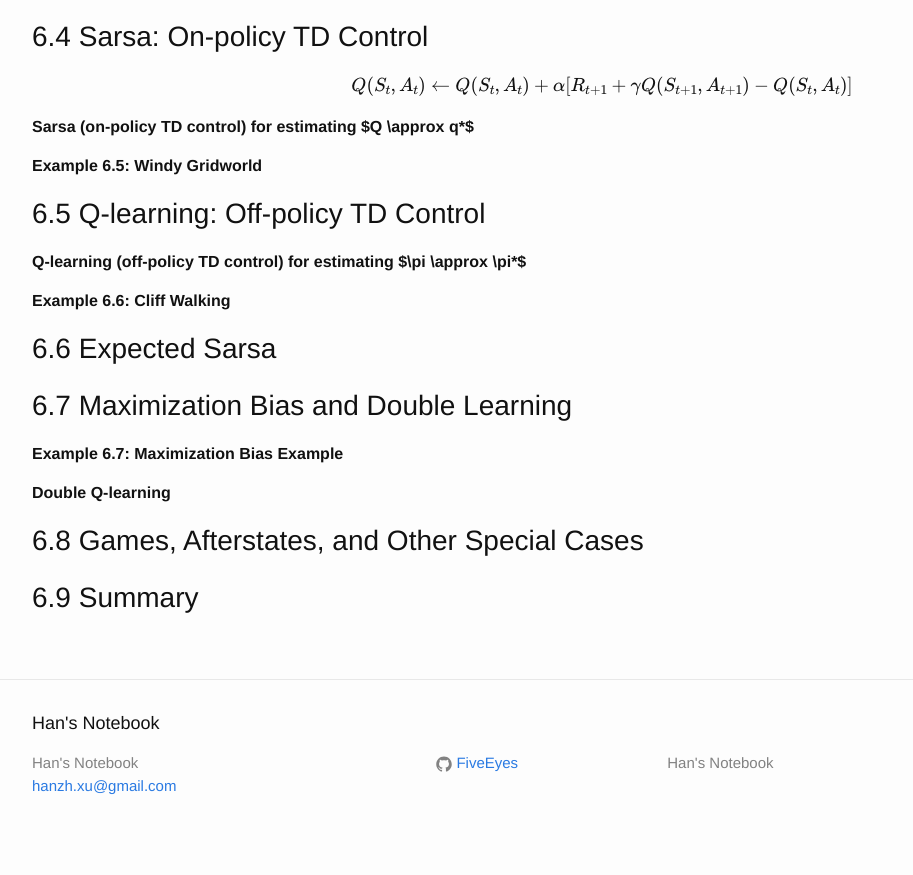
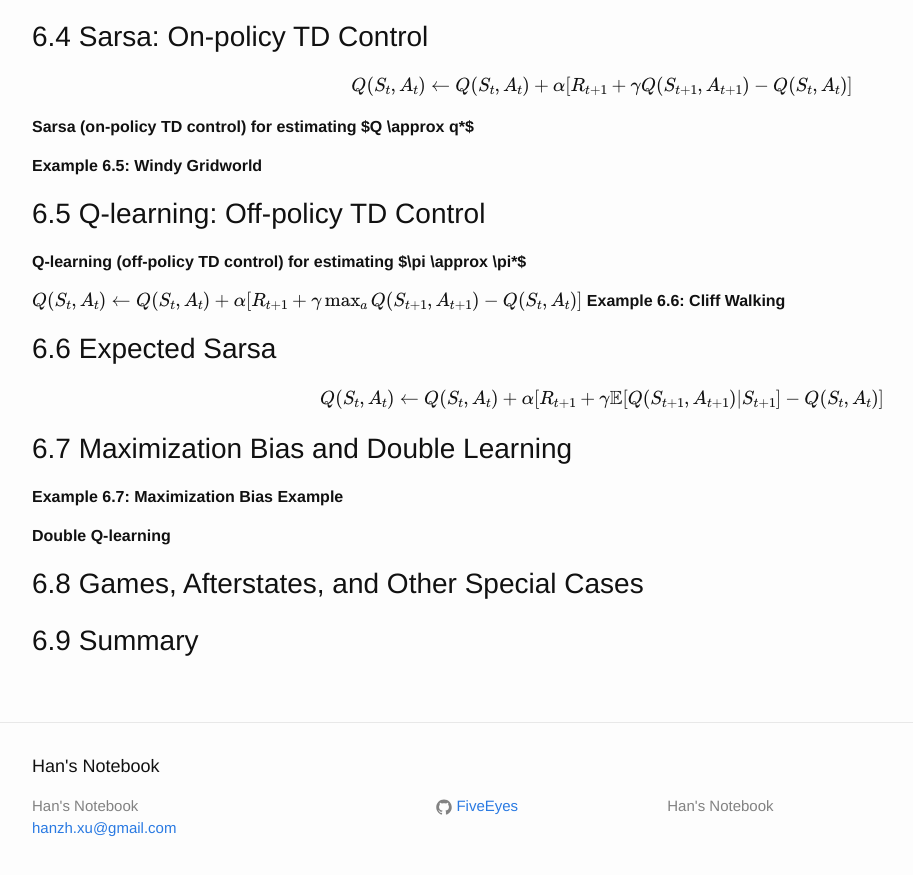
Before and after one commit to FiveEyes/FiveEyes.github.io, a Jekyll site: the page built from _posts/reinforcementlearningbook/2018-05-30-Sutton-Book-6.md, in a window 1280 px wide and 900 px high, scrolled down 607 px. Shown: the top 875 px of the window, without its empty margins (38-951 px from the left). Built offline with Jekyll 4.4.1, drawn with Linux system fonts in a browser that asks for light colours; formulas are drawn with MathJax 3.

Commit message:
Update 2018-05-30-Sutton-Book-6.md

```diff
--- a/_posts/reinforcementlearningbook/2018-05-30-Sutton-Book-6.md
+++ b/_posts/reinforcementlearningbook/2018-05-30-Sutton-Book-6.md
@@ -37,9 +37,17 @@ $$
 
 **Q-learning (off-policy TD control) for estimating $\pi \approx \pi*$**
 
+$$
+Q(S_t, A_t) \leftarrow Q(S_t, A_t) + \alpha [R_{t+1} + \gamma \max_a Q(S_{t+1}, A_{t+1}) - Q(S_t, A_t)]
+$$
 **Example 6.6: Cliff Walking**
 
 ## 6.6 Expected Sarsa
+
+$$
+Q(S_t, A_t) \leftarrow Q(S_t, A_t) + \alpha [R_{t+1} + \gamma \mathbb{E}[Q(S_{t+1}, A_{t+1}) | S_{t+1}] - Q(S_t, A_t)]
+$$
+
 
 ## 6.7 Maximization Bias and Double Learning
 
```
